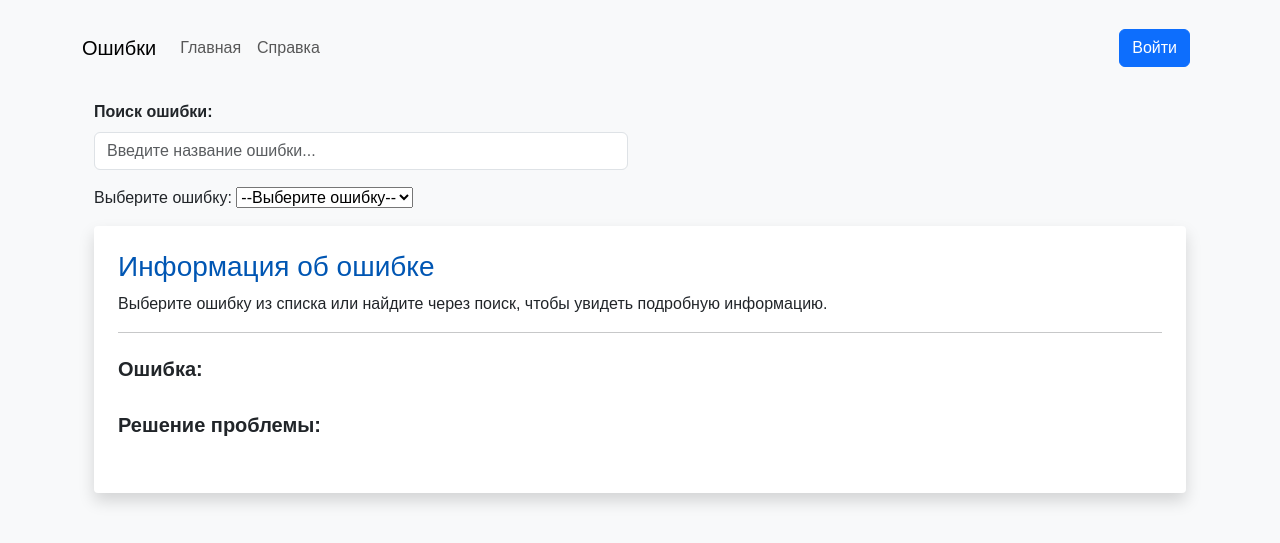
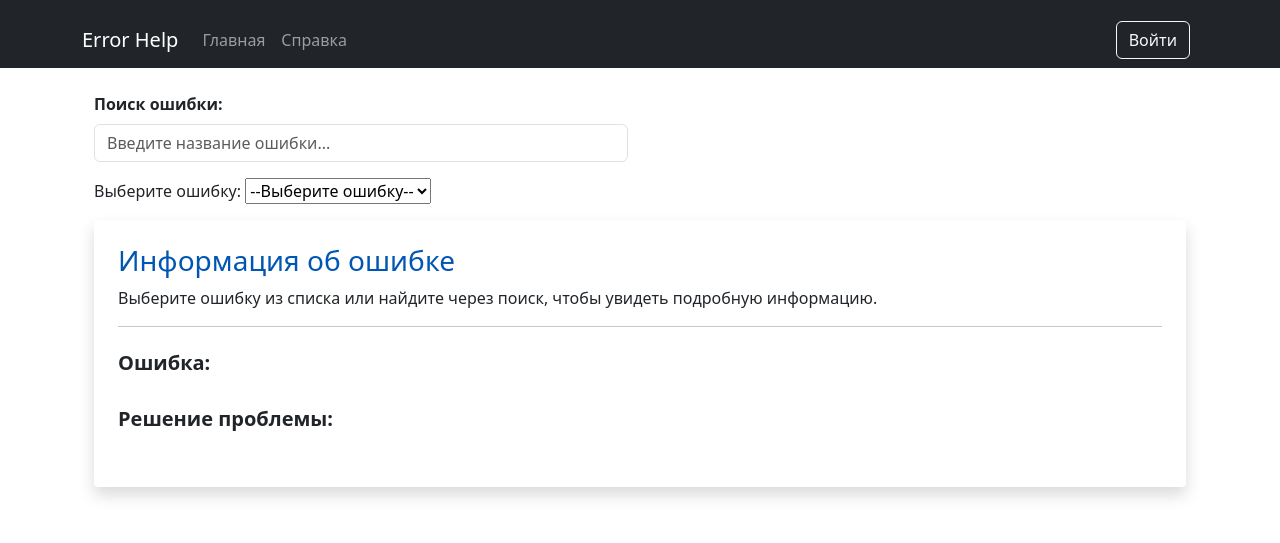
Before and after one commit to Goga11112/ErrorLib, a Flask app: page / in a window 1280 px wide. Shown: the top 543 px of the page. Run offline with Flask 2, Linux system fonts and the light colour scheme; data that the repository does not hold is empty.

Commit message:
Работа над меню

```diff
--- a/static/styles.css
+++ b/static/styles.css
@@ -1,5 +1,5 @@
-body {
-    font-family: Arial, sans-serif;
+/* Стили для навигационной панели */
+.navbar {
     padding-top: 20px; /* Отступ сверху, чтобы контент не сливался с навигацией, если она будет */
     background-color: #f8f9fa; /* Светлый фон */
 }
--- a/templates/base.html
+++ b/templates/base.html
@@ -3,16 +3,16 @@
 <head>
     <meta charset="UTF-8">
     <meta name="viewport" content="width=device-width, initial-scale=1.0">
-    <title>База знаний Ошибок</title>
+    <title>Error Help</title>
     <!-- Подключаем Bootstrap CSS -->
     <link href="https://cdn.jsdelivr.net/npm/bootstrap@5.3.0/dist/css/bootstrap.min.css" rel="stylesheet">
     <link rel="stylesheet" href="{{ url_for('static', filename='styles.css') }}">
 </head>
 <body>
     <!-- Навигационная панель -->
-    <nav class="navbar navbar-expand-lg navbar-light bg-light mb-4">
+    <nav class="navbar navbar-expand-lg navbar-dark bg-dark mb-4">
         <div class="container">
-            <a class="navbar-brand" href="/">Ошибки</a>
+            <a class="navbar-brand" href="/">Error Help</a>
             <button class="navbar-toggler" type="button" data-bs-toggle="collapse" data-bs-target="#navbarNav" aria-controls="navbarNav" aria-expanded="false" aria-label="Toggle navigation">
                 <span class="navbar-toggler-icon"></span>
             </button>
@@ -25,19 +25,25 @@
                         <a class="nav-link" href="/help">Справка</a>
                     </li>
                 </ul>
-                <span class="nav-user"></span>
-                <!-- Кнопка Войти и аккордеон -->
-                <div class="d-flex">
-                    <button class="btn btn-primary me-2" type="button" data-bs-toggle="collapse" data-bs-target="#authCollapse" aria-expanded="false" aria-controls="authCollapse">
-                        Войти
-                    </button>
-                </div>
+                <ul class="navbar-nav ms-auto">
+                    <li class="nav-item">
+                        <button class="btn btn-outline-light me-2" type="button" data-bs-toggle="collapse" data-bs-target="#authCollapse" aria-expanded="false" aria-controls="authCollapse">
+                            Войти
+                        </button>
+                    </li>
+                    <li id="userNavItem" class="nav-item" style="display: none;">
+                        <span class="nav-link">Пользователь</span>
+                    </li>
+                    <li id="registerNavItem" class="nav-item" style="display: none;">
+                        <a class="nav-link" href="/register">Регистрация</a>
+                    </li>
+                </ul>
             </div>
         </div>
     </nav>
 
     <!-- Аккордеон для авторизации -->
-    <div class="containerAU">
+    <div class="container">
         <div class="collapse" id="authCollapse">
             <div class="card card-body">
                 <!-- Включаем форму авторизации из login.html -->
--- a/templates/helpError.html
+++ b/templates/helpError.html
@@ -37,8 +37,10 @@
         <h3>Обновить существующую ошибку</h3>
         <form id="updateErrorForm">
             <input type="hidden" name="errorId" required>
-            <input type="text" name="errorName" placeholder="Новое название ошибки" required>
-            <textarea name="errorSolution" placeholder="Новое решение проблемы" required></textarea>
+            <input type="text" name="errorName" placeholder="Название ошибки" required>
+            <input type="file" name="errorImageFiles" accept="image/*" multiple alt="Формат img или png" required>
+            <textarea name="errorSolution" placeholder="Решение проблемы" required></textarea>
+            <input type="file" name="solutionImageFiles" accept="image/*" multiple alt="Формат img или png" required>
             <button type="submit">Обновить ошибку</button>
         </form>
 
```
Also changed, not shown: utils/file_utils.py (+11 -0 lines), uploads/0b454f11300a0290e54b91e089a4de37.jpg (deleted), uploads/1600x1200_38545_[www.ArtFile.ru].jpg (deleted), uploads/1678919020_garnil-club-p-plate-razletayushcheesya-zhenskie-vkontakt-40.jpg (deleted), uploads/1679559028_bogatyr-club-p-derevo-s-krasnimi-vetkami-foni-instagram-84.jpg (deleted), uploads/photo_2025-02-15_12-18-07.jpg (deleted).
